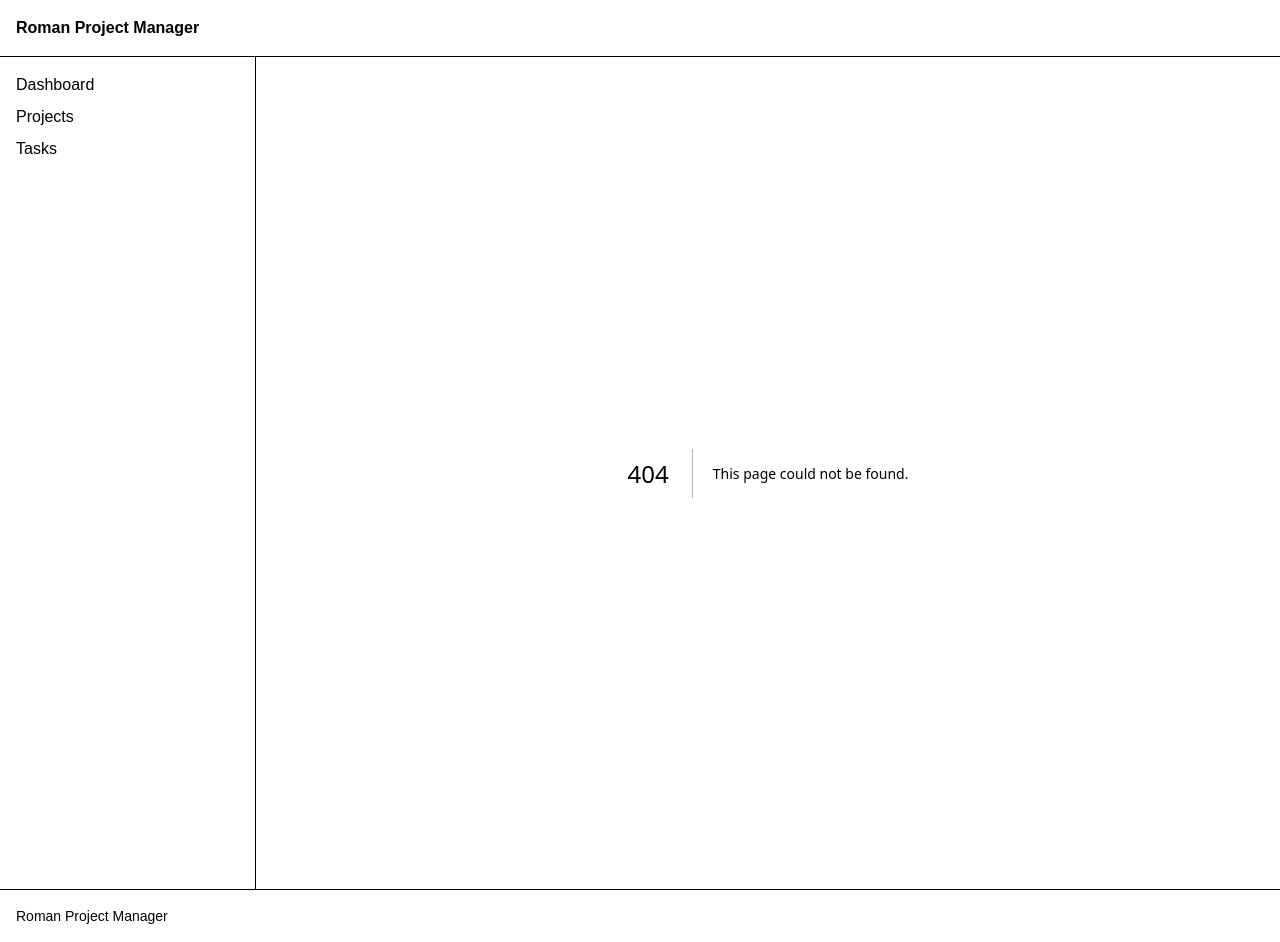
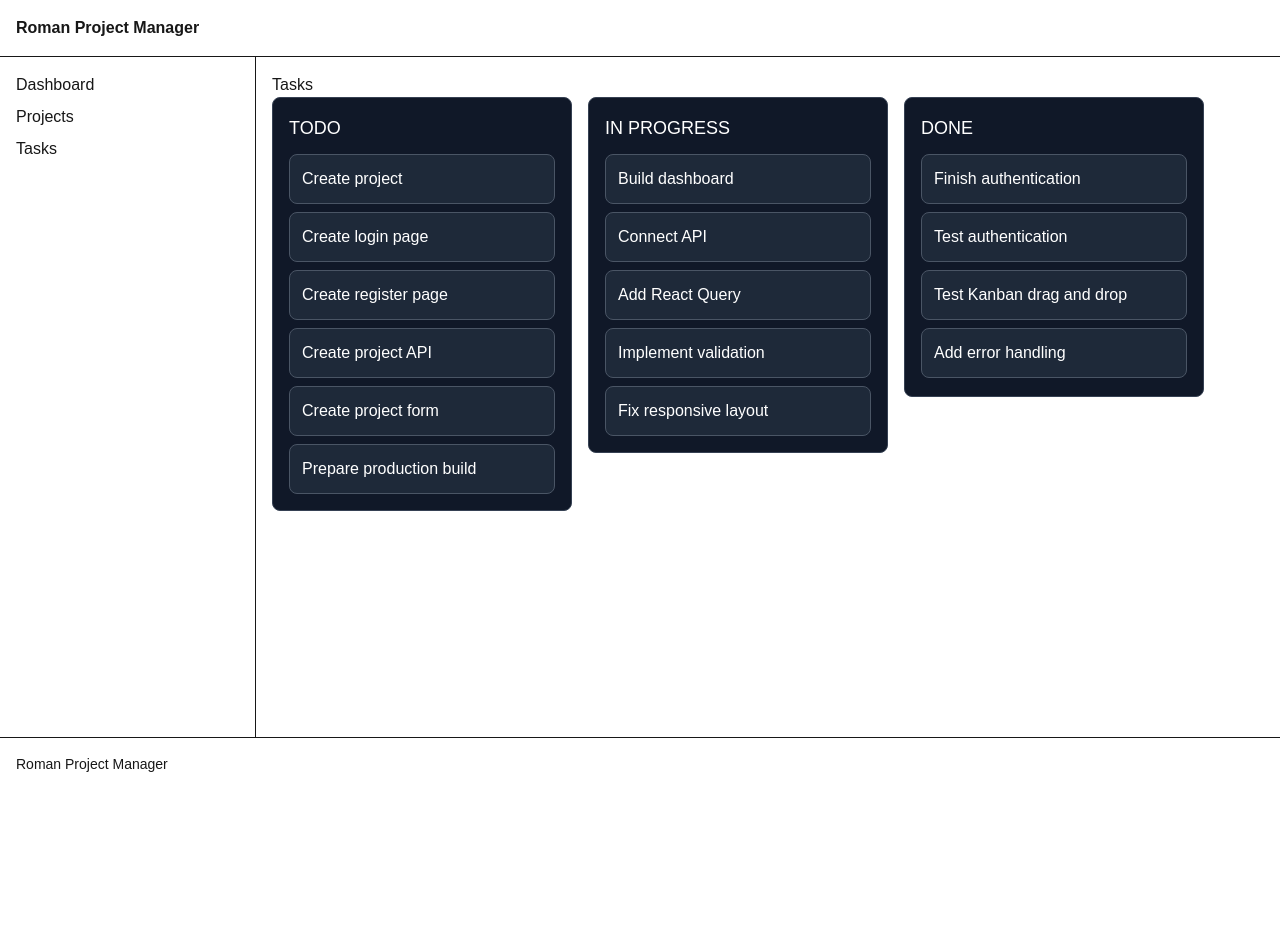
Before and after one commit to RomanFrontEndDeveloper/Roman_ProjectManager, a Next.js app in the folder apps/client/: page /tasks in a window 1280 px wide. Before the commit this address had no page. After the commit the page ends 800 px from the top, so only its background shows below. Built offline with nearby package versions, Linux system fonts and the light colour scheme.

Commit message:
Kanban Board (dnd-kit)

```diff
--- a/apps/client/package.json
+++ b/apps/client/package.json
@@ -9,6 +9,9 @@
     "lint": "eslint"
   },
   "dependencies": {
+    "@dnd-kit/core": "^6.3.1",
+    "@dnd-kit/sortable": "^10.0.0",
+    "@dnd-kit/utilities": "^3.2.2",
     "@hookform/resolvers": "^5.9.1",
     "@tanstack/react-query": "^5.102.1",
     "axios": "^1.19.0",
--- /dev/null
+++ b/apps/client/src/app/tasks/page.tsx
@@ -0,0 +1,11 @@
+import { KanbanBoard } from "@/features/tasks/components/KanbanBoard";
+
+export default function TasksPage() {
+  return (
+    <div>
+      <h1>Tasks</h1>
+
+      <KanbanBoard />
+    </div>
+  );
+}
--- /dev/null
+++ b/apps/client/src/features/tasks/components/KanbanBoard.tsx
@@ -0,0 +1,160 @@
+"use client";
+
+import { useState } from "react";
+
+import { DndContext, DragEndEvent } from "@dnd-kit/core";
+
+import { KanbanColumn } from "./KanbanColumn";
+import { TaskCard } from "./TaskCard";
+
+const initialTasks = [
+  {
+    id: "1",
+    title: "Create project",
+    status: "todo",
+  },
+  {
+    id: "2",
+    title: "Build dashboard",
+    status: "in-progress",
+  },
+  {
+    id: "3",
+    title: "Finish authentication",
+    status: "done",
+  },
+  {
+    id: "4",
+    title: "Create login page",
+    status: "todo",
+  },
+  {
+    id: "5",
+    title: "Create register page",
+    status: "todo",
+  },
+  {
+    id: "6",
+    title: "Connect API",
+    status: "in-progress",
+  },
+  {
+    id: "7",
+    title: "Add React Query",
+    status: "in-progress",
+  },
+  {
+    id: "8",
+    title: "Create project API",
+    status: "todo",
+  },
+  {
+    id: "9",
+    title: "Create project form",
+    status: "todo",
+  },
+  {
+    id: "10",
+    title: "Implement validation",
+    status: "in-progress",
+  },
+  {
+    id: "11",
+    title: "Test authentication",
+    status: "done",
+  },
+  {
+    id: "12",
+    title: "Test Kanban drag and drop",
+    status: "done",
+  },
+  {
+    id: "13",
+    title: "Fix responsive layout",
+    status: "in-progress",
+  },
+  {
+    id: "14",
+    title: "Add error handling",
+    status: "done",
+  },
+  {
+    id: "15",
+    title: "Prepare production build",
+    status: "todo",
+  },
+];
+
+export function KanbanBoard() {
+  const [tasks, setTasks] = useState(initialTasks);
+
+  const todoTasks = tasks.filter((task) => task.status === "todo");
+
+  const inProgressTasks = tasks.filter((task) => task.status === "in-progress");
+
+  const doneTasks = tasks.filter((task) => task.status === "done");
+
+  function handleDragEnd(event: DragEndEvent) {
+    const { active, over } = event;
+
+    if (!over) {
+      return;
+    }
+
+    setTasks((currentTasks) => {
+      const overTask = currentTasks.find((task) => task.id === over.id);
+
+      const newStatus = overTask
+        ? overTask.status
+        : (over.id as "todo" | "in-progress" | "done");
+
+      return currentTasks.map((task) =>
+        task.id === active.id
+          ? {
+              ...task,
+              status: newStatus,
+            }
+          : task,
+      );
+    });
+    // Візьми поточні задачі. З'ясуй, куди ми кинули картку. Визнач новий статус.
+    // Пройди по всіх задачах і тільки для тієї задачі, яку ми перетягували, зміни
+    //  status. Поверни новий масив задач.
+  }
+
+  return (
+    <DndContext id="kanban-board" onDragEnd={handleDragEnd}>
+      <div className="flex items-start gap-4">
+        <KanbanColumn
+          id="todo"
+          title="TODO"
+          taskIds={todoTasks.map((task) => task.id)}
+        >
+          {todoTasks.map((task) => (
+            <TaskCard key={task.id} id={task.id} title={task.title} />
+          ))}
+        </KanbanColumn>
+
+        <KanbanColumn
+          id="in-progress"
+          title="IN PROGRESS"
+          taskIds={inProgressTasks.map((task) => task.id)}
+        >
+          {inProgressTasks.map((task) => (
+            <TaskCard key={task.id} id={task.id} title={task.title} />
+          ))}
+        </KanbanColumn>
+
+        <KanbanColumn
+          id="done"
+          title="DONE"
+          taskIds={doneTasks.map((task) => task.id)}
+        >
+          {doneTasks.map((task) => (
+            <TaskCard key={task.id} id={task.id} title={task.title} />
+          ))}
+        </KanbanColumn>
+      </div>
+    </DndContext>
+  );
+}
--- /dev/null
+++ b/apps/client/src/features/tasks/components/KanbanColumn.tsx
@@ -0,0 +1,38 @@
+"use client";
+
+import { useDroppable } from "@dnd-kit/core";
+import { SortableContext } from "@dnd-kit/sortable";
+
+type KanbanColumnProps = {
+  id: string;
+  title: string;
+  taskIds: string[];
+  children: React.ReactNode;
+};
+
+export function KanbanColumn({
+  id,
+  title,
+  taskIds,
+  children,
+}: KanbanColumnProps) {
+  const { setNodeRef } = useDroppable({
+    //Куди можна кинути?
+    id, //TODO /// IN PROGRESS /// DONE
+  });
+
+  return (
+    <div
+      ref={setNodeRef}
+      className="min-h-[300px] w-[300px] rounded-lg border border-gray-700 bg-gray-900 p-4"
+    >
+      <h2 className="mb-3 text-lg font-medium text-white">{title}</h2>
+
+      <SortableContext items={taskIds}>
+        <div className="flex min-h-[200px] flex-col gap-2">{children}</div>
+      </SortableContext>
+    </div>
+  );
+}
+
+//SortableContext Відповідає: Які елементи тут можна сортувати?
--- /dev/null
+++ b/apps/client/src/features/tasks/components/TaskCard.tsx
@@ -0,0 +1,33 @@
+"use client";
+
+import { useSortable } from "@dnd-kit/sortable";
+import { CSS } from "@dnd-kit/utilities";
+
+type TaskCardProps = {
+  id: string;
+  title: string;
+};
+
+export function TaskCard({ id, title }: TaskCardProps) {
+  const { attributes, listeners, setNodeRef, transform, transition } =
+    useSortable({
+      id,
+    });
+
+  const style = {
+    transform: CSS.Transform.toString(transform),
+    transition,
+  };
+
+  return (
+    <div
+      ref={setNodeRef}
+      style={style}
+      {...attributes}
+      {...listeners}
+      className="cursor-grab rounded-lg border border-gray-600 bg-gray-800 p-3 text-white"
+    >
+      <h3 className="text-base font-medium text-white">{title}</h3>
+    </div>
+  );
+}
```
Also changed, not shown: 1 other file (tests, documents, lock files or other folders).
